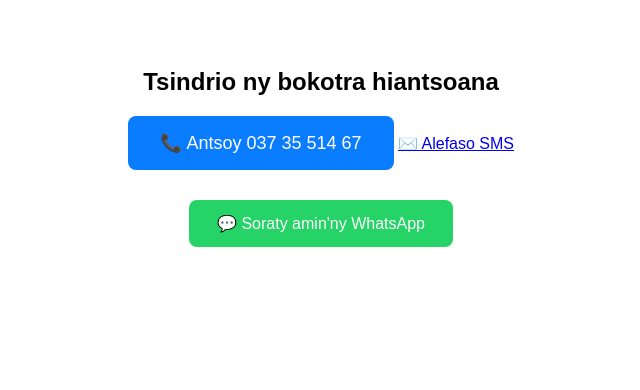
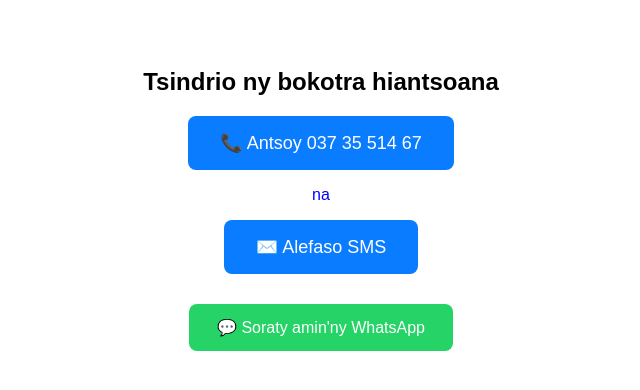
Before and after one commit to tianatechmadstudio/antso-ussd, a plain HTML site: page index.html in a window 1280 px wide. Shown: the whole page, without its empty margins (319-959 px from the left). Drawn offline with Linux system fonts and the light colour scheme.

Commit message:
Update index.html

```diff
--- a/index.html
+++ b/index.html
@@ -11,7 +11,10 @@
      style="display:inline-block; padding:16px 32px; background:#0a7cff; color:#fff; border-radius:8px; text-decoration:none; font-size:18px;">
     📞 Antsoy 037 35 514 67
   </a>
-  <a class="sms" href="sms:0373551467?body=Salama%20tiako%20ny%20tolotra">✉️ Alefaso SMS</a>
+  <p style="color:blue"> na </p>
+  <a class="sms" href="sms:0373551467?body=Salama%20tiako%20ny%20tolotra"
+    style="display:inline-block; padding:16px 32px; background:#0a7cff; color:#fff; border-radius:8px; text-decoration:none; font-size:18px;">
+    ✉️ Alefaso SMS</a>
   <p style="margin-top:30px;">
     <a href="https://wa.me/261373551467"
        style="display:inline-block; padding:14px 28px; background:#25d366; color:#fff; border-radius:8px; text-decoration:none; font-size:16px;">
```
